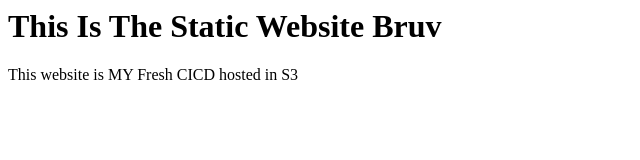
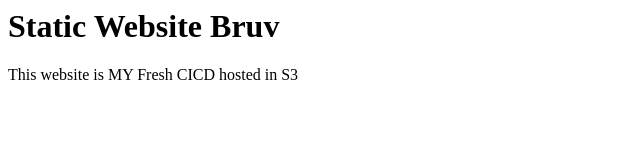
Before and after one commit to OhWhale515/cicd_circleci, a website: page index.html in a window 1280 px wide. Shown: the whole page, without its empty margins (0-640 px from the left). Drawn offline with Linux system fonts and the light colour scheme.

Commit message:
more test

```diff
--- a/index.html
+++ b/index.html
@@ -1,4 +1,4 @@
 <html>
-<h1>This Is The Static Website Bruv</h1>
+<h1>Static Website Bruv</h1>
 <p>This website is MY Fresh CICD hosted in S3</p>
 </html>
```
